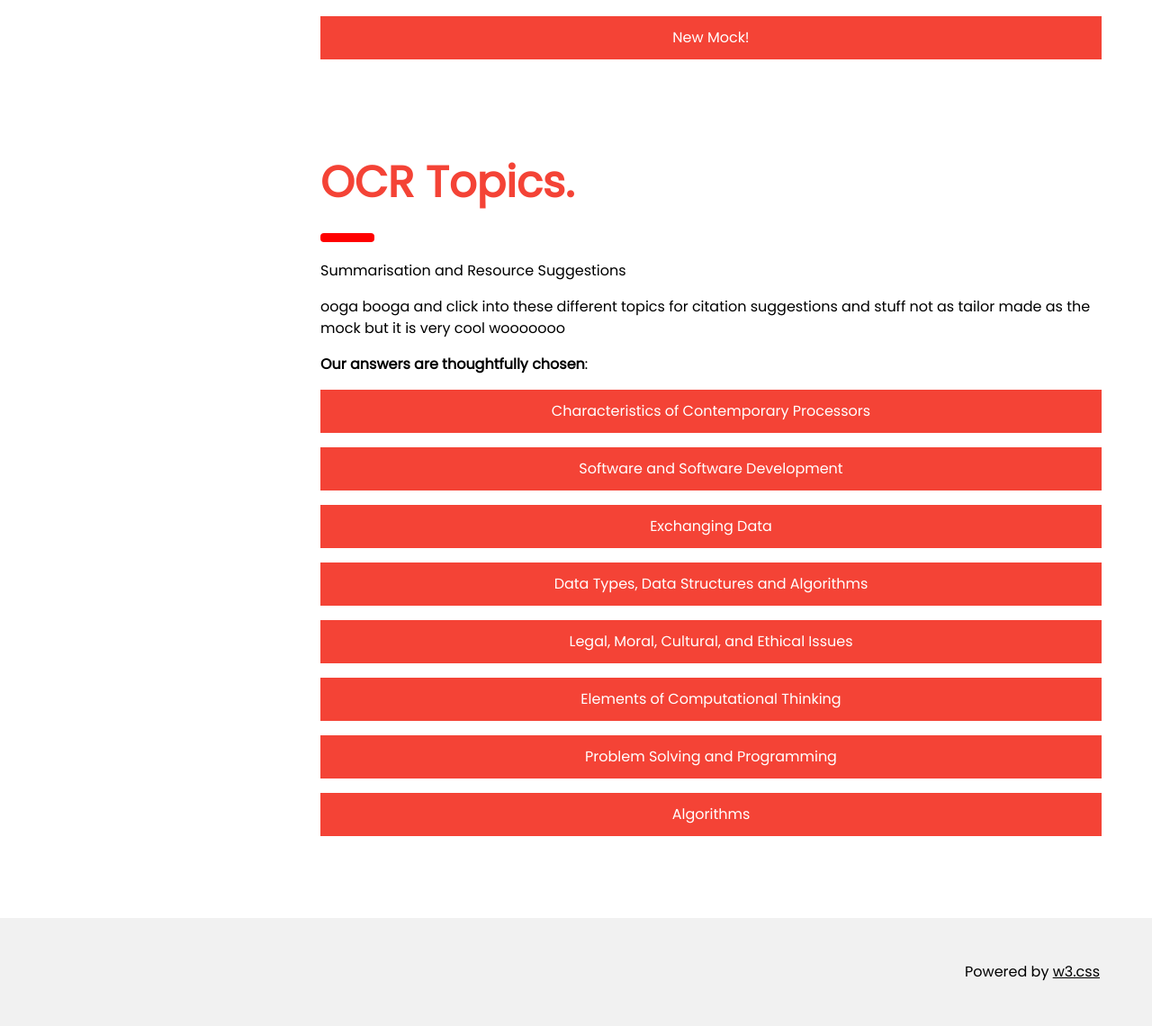
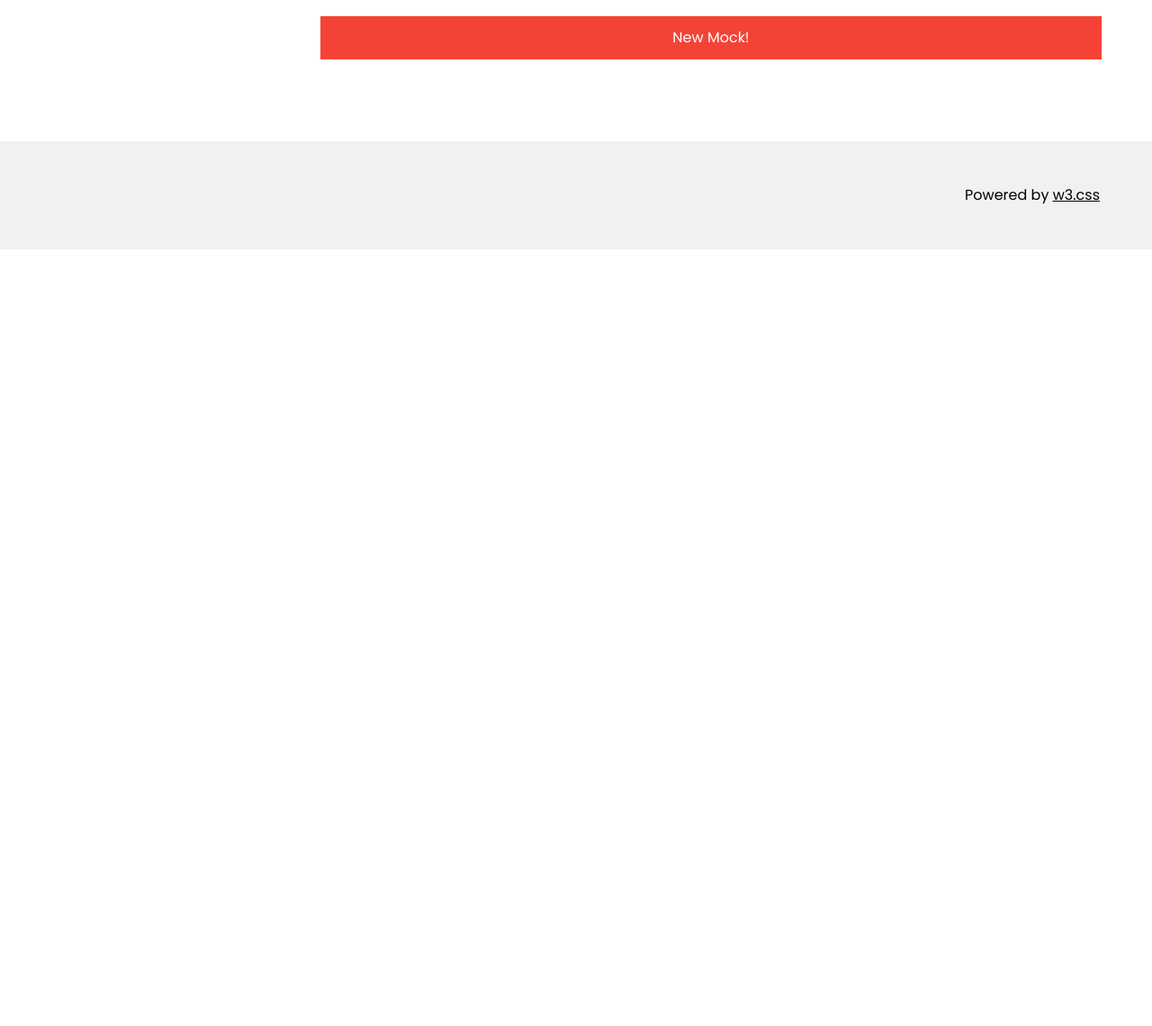
Before and after one commit to Av1sF/kclHacklondon, a Flask app: page / in a window 1280 px wide. Shown: the part 819-1959 px from the top of the page at 90% size. After the commit the page ends 1096 px from the top, so only its background shows below. Run offline with Flask 3, Linux system fonts and the light colour scheme.

Commit message:
removed topic

```diff
--- a/templates/home.html
+++ b/templates/home.html
@@ -100,63 +100,6 @@ body {font-size:16px;}
 
 
 
-  <!-- Designers -->
-  <div class="w3-container" id="topics" style="margin-top:75px">
-    <h1 class="w3-xxxlarge w3-text-red"><b>OCR Topics.</b></h1>
-    <hr style="width:50px;border:5px solid red" class="w3-round">
-    <p>Summarisation and Resource Suggestions</p>
-    <p>
-      ooga booga and click into these different topics for citation suggestions and stuff not
-      as tailor made as the mock but it is very cool wooooooo
-    </p>
-    <p><b>Our answers are thoughtfully chosen</b>:</p>
-
-    <form action="{{ url_for('topic') }}" method="POST" id="topic">
-      <button type="submit" name="submit_button" value="CCP" class="w3-button w3-block w3-padding-large w3-red w3-margin-bottom">
-        Characteristics of Contemporary Processors
-      </button>
-
-      <button type="submit" name="submit_button" value="SSD" class="w3-button w3-block w3-padding-large w3-red w3-margin-bottom">
-        Software and Software Development
-      </button>
-
-      <button type="submit" name="submit_button" value="ED" class="w3-button w3-block w3-padding-large w3-red w3-margin-bottom">
-        Exchanging Data
-      </button>
-
-      <button type="submit" name="submit_button" value="DDA" class="w3-button w3-block w3-padding-large w3-red w3-margin-bottom">
-        Data Types, Data Structures and Algorithms
-      </button>
-
-      <button type="submit" name="submit_button" value="LMCE" class="w3-button w3-block w3-padding-large w3-red w3-margin-bottom">
-        Legal, Moral, Cultural, and Ethical Issues
-      </button>
-
-      <button type="submit" name="submit_button" value="ECT" class="w3-button w3-block w3-padding-large w3-red w3-margin-bottom">
-        Elements of Computational Thinking
-      </button>
-
-      <button type="submit" name="submit_button" value="PSP" class="w3-button w3-block w3-padding-large w3-red w3-margin-bottom">
-        Problem Solving and Programming
-      </button>
-
-      <button type="submit" name="submit_button" value="A" class="w3-button w3-block w3-padding-large w3-red w3-margin-bottom">
-        Algorithms
-      </button>
-    </form>
-    {% if topicResults %}
-        <p id="resource">
-            {{topicResults['outputs']}}
-        </p>
-    {% endif %}
-
-
-
-
-  </div>
-
-
-
 
 <!-- End page content -->
 </div>
```
Also changed, not shown: app2.py (+11 -11 lines).
